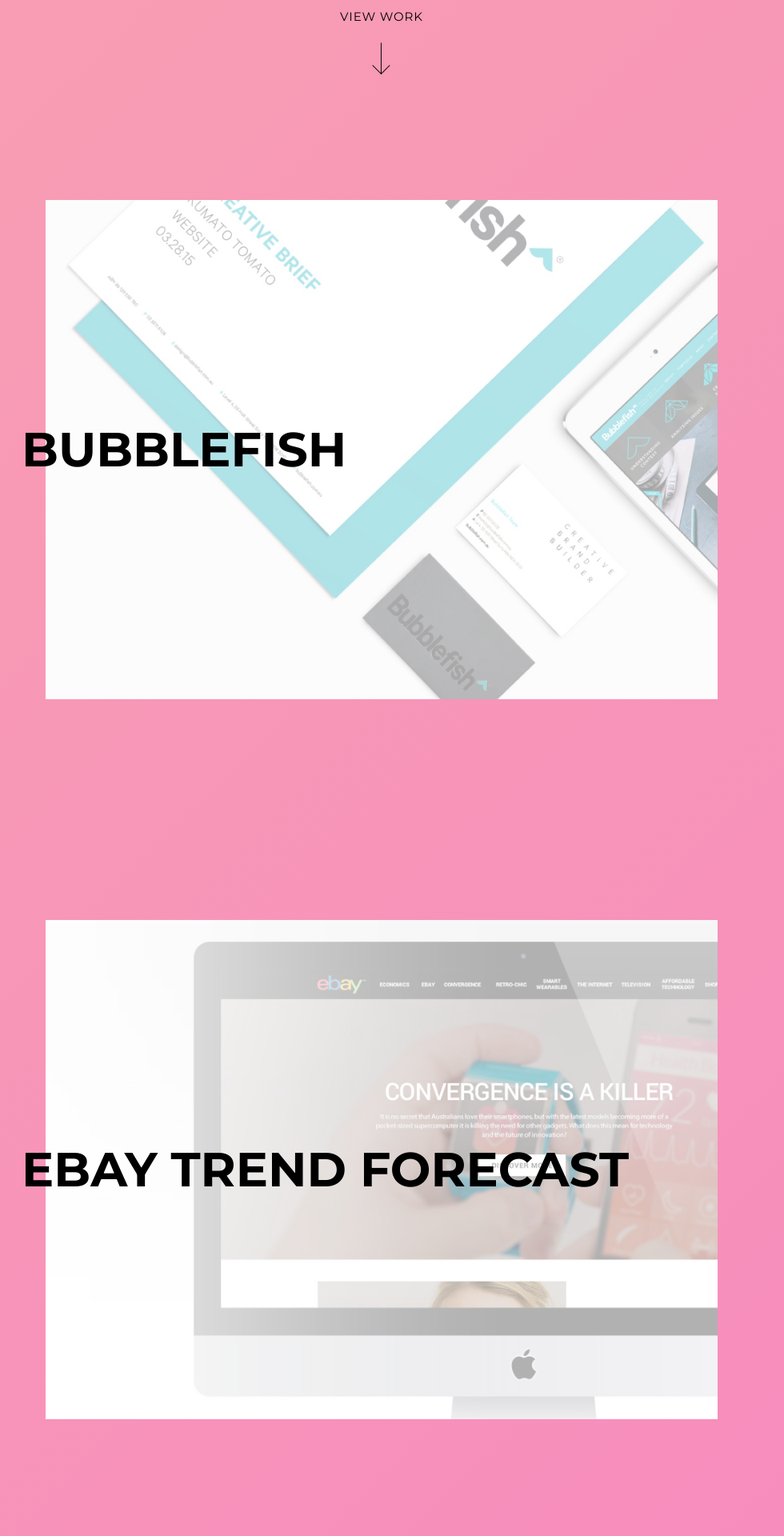
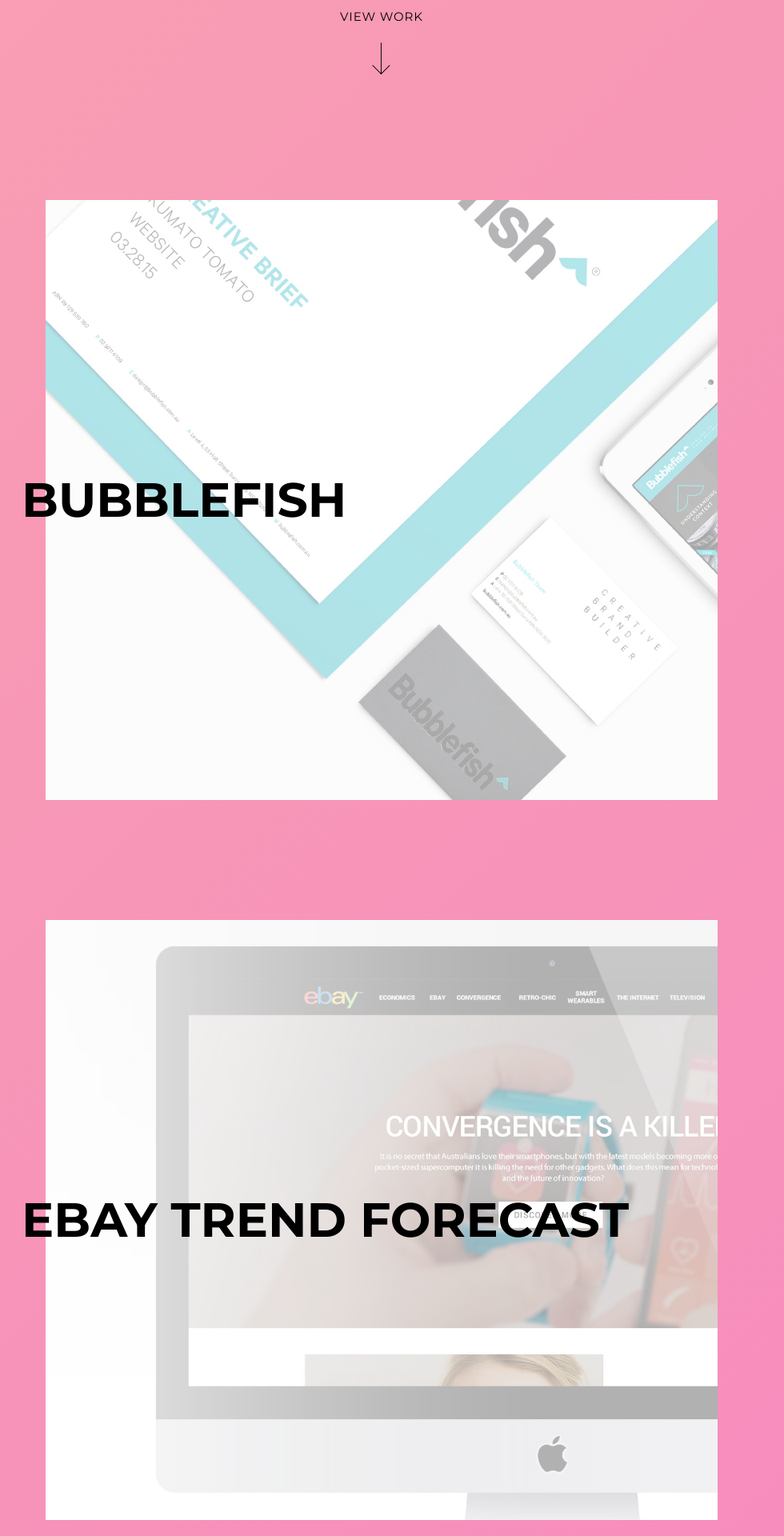
Before and after one commit to awesomesauceboss/awesomesauceboss.github.io, a Jekyll site: the page built from index.html, in a window 1280 px wide. Shown: the part 770-2690 px from the top of the page at 80% size, without its empty margins (163-1143 px from the left). Built offline with Jekyll 4.4.1, drawn with Linux system fonts in a browser that asks for light colours; some web fonts are replaced.

```diff
--- a/_sass/components/_project-preview.scss
+++ b/_sass/components/_project-preview.scss
@@ -1,5 +1,6 @@
 .project-preview {
-  height: 80vh;
+  height: 100vh;
+  padding-bottom: $spacer-2;
   padding-top: 80px;
 
   @include media-up($bp-med) {
@@ -15,7 +16,7 @@
 }
 
 .project-preview__container-top {
-  height: 80%;
+  height: 100%;
   padding-left: $spacer-base;
   padding-right: $spacer-base;
   position: relative;
--- a/css/styles.css
+++ b/css/styles.css
@@ -445,7 +445,8 @@
         margin-right: 3.75rem; } }
 
 .project-preview {
-  height: 80vh;
+  height: 100vh;
+  padding-bottom: 1.875rem;
   padding-top: 80px; }
   @media (min-width: 40em) {
     .project-preview {
@@ -455,7 +456,7 @@
     display: none; }
 
 .project-preview__container-top {
-  height: 80%;
+  height: 100%;
   padding-left: 0.9375rem;
   padding-right: 0.9375rem;
   position: relative; }
```
Also changed, not shown: 1 other file.
